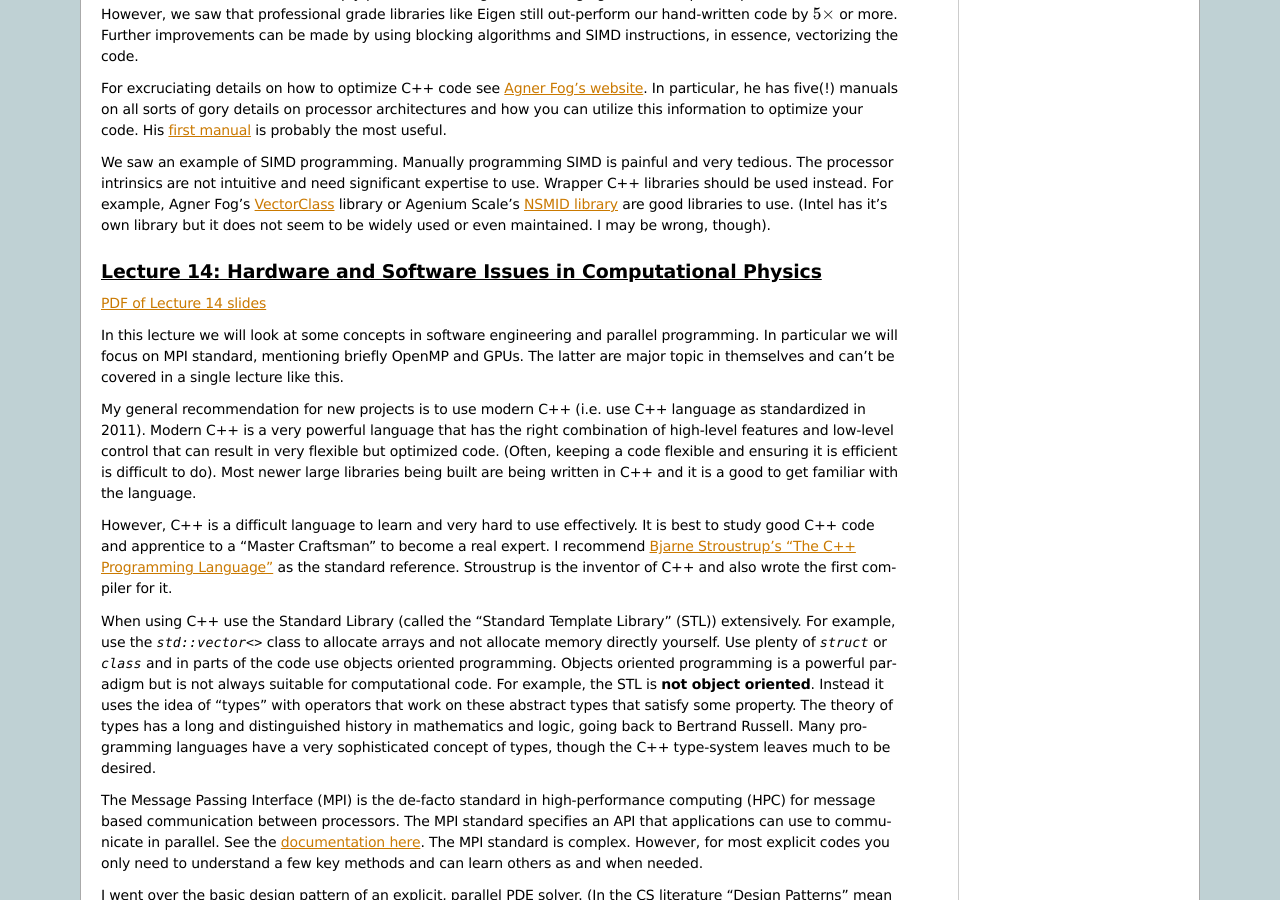
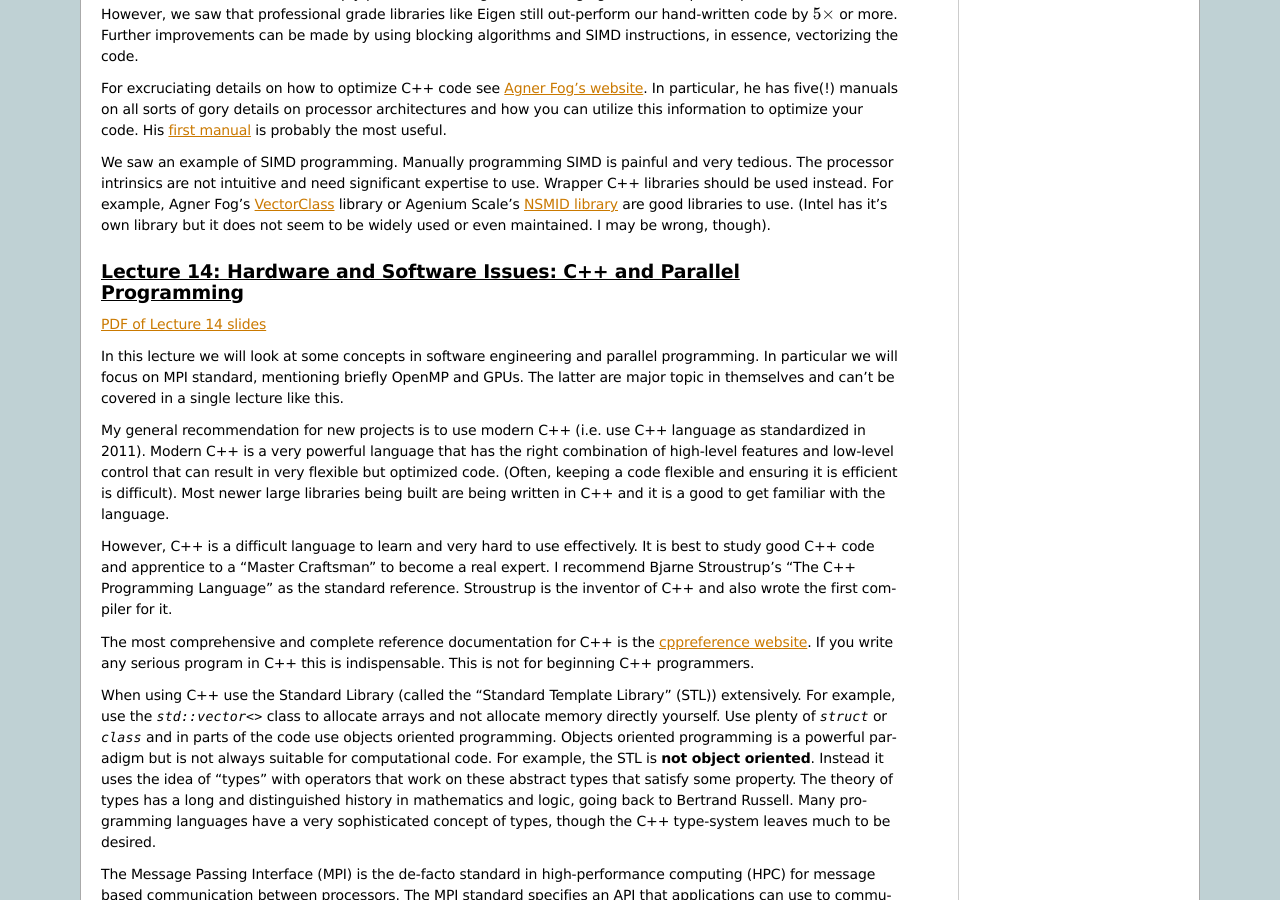
Before and after one commit to ammarhakim/apc523-2020, a Sphinx documentation site: the page built from source/index.rst, in a window 1280 px wide and 900 px high, scrolled down 1415 px. Built offline with Sphinx 7.4.7, drawn with Linux system fonts in a browser that asks for light colours; some of the changed text lies outside the part shown.

Commit message:
Updates with links to various C++ websites

```diff
--- a/source/index.rst
+++ b/source/index.rst
@@ -38,8 +38,8 @@ and the code I ran in class by cloning the `Github repo
 <https://github.com/ammarhakim/apc523-2020>`_ for these lectures.
 
 
-Lecture 13: Hardware and Software Issues in Computational Physics
------------------------------------------------------------------
+Lecture 13: Hardware and Software Issues: History and Optimization
+------------------------------------------------------------------
 
 `PDF of Lecture 13 slides <./_static/lec13.pdf>`_
 
@@ -124,8 +124,8 @@ library <https://github.com/agenium-scale/nsimd>`_ are good libraries
 to use. (Intel has it's own library but it does not seem to be widely
 used or even maintained. I may be wrong, though).
 
-Lecture 14: Hardware and Software Issues in Computational Physics
------------------------------------------------------------------
+Lecture 14: Hardware and Software Issues: C++ and Parallel Programming
+----------------------------------------------------------------------
 
 `PDF of Lecture 14 slides <./_static/lec14.pdf>`_
 
@@ -139,17 +139,21 @@ My general recommendation for new projects is to use modern C++
 powerful language that has the right combination of high-level
 features and low-level control that can result in very flexible but
 optimized code. (Often, keeping a code flexible and ensuring it is
-efficient is difficult to do). Most newer large libraries being built
-are being written in C++ and it is a good to get familiar with the
+efficient is difficult). Most newer large libraries being built are
+being written in C++ and it is a good to get familiar with the
 language.
 
 However, C++ is a difficult language to learn and very hard to use
 effectively. It is best to study good C++ code and apprentice to a
-"Master Craftsman" to become a real expert. I recommend `Bjarne
-Stroustrup's "The C++ Programming Language"
-<https://www.amazon.com/Programming-Language-Programm-Lang_p4-ebook/dp/B00DUW4BMS/ref=sr_1_1?crid=1A6CJEHES1P9W&keywords=the+c%2B%2B+programming+language&qid=1585578251&sprefix=the+c%2B%2B%2Caps%2C142&sr=8-1>`_
-as the standard reference. Stroustrup is the inventor of C++ and also
-wrote the first compiler for it.
+"Master Craftsman" to become a real expert. I recommend Bjarne
+Stroustrup's "The C++ Programming Language" as the standard
+reference. Stroustrup is the inventor of C++ and also wrote the first
+compiler for it.
+
+The most comprehensive and complete reference documentation for C++ is
+the `cppreference website <https://en.cppreference.com/w/>`_. If you
+write any serious program in C++ this is indispensable. This is not
+for beginning C++ programmers.
 
 When using C++ use the Standard Library (called the "Standard Template
 Library" (STL)) extensively. For example, use the `std::vector<>`
@@ -163,7 +167,6 @@ that satisfy some property. The theory of types has a long and
 distinguished history in mathematics and logic, going back to Bertrand
 Russell. Many programming languages have a very sophisticated concept
 of types, though the C++ type-system leaves much to be desired.
-
 
 The Message Passing Interface (MPI) is the de-facto standard in
 high-performance computing (HPC) for message based communication
```
